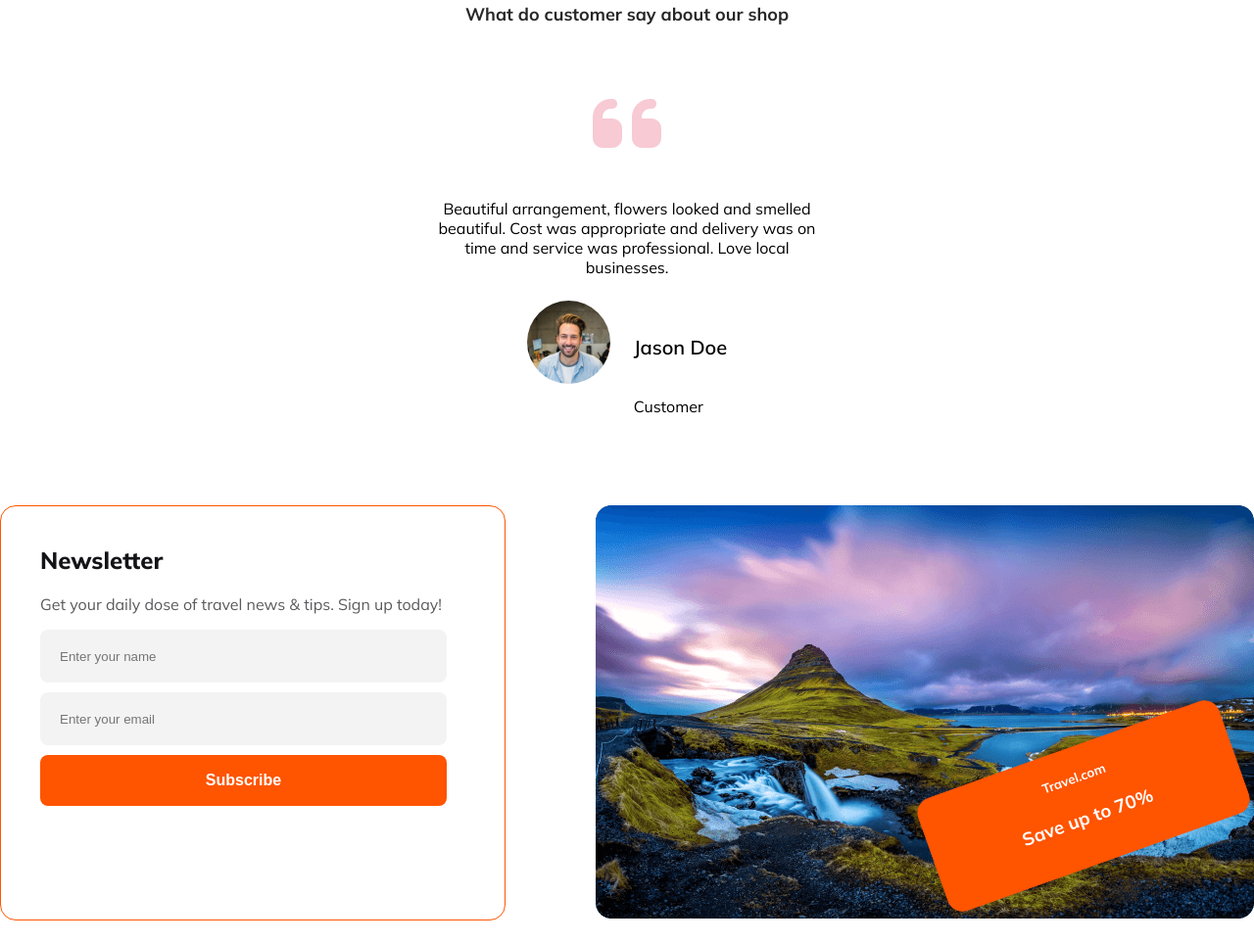
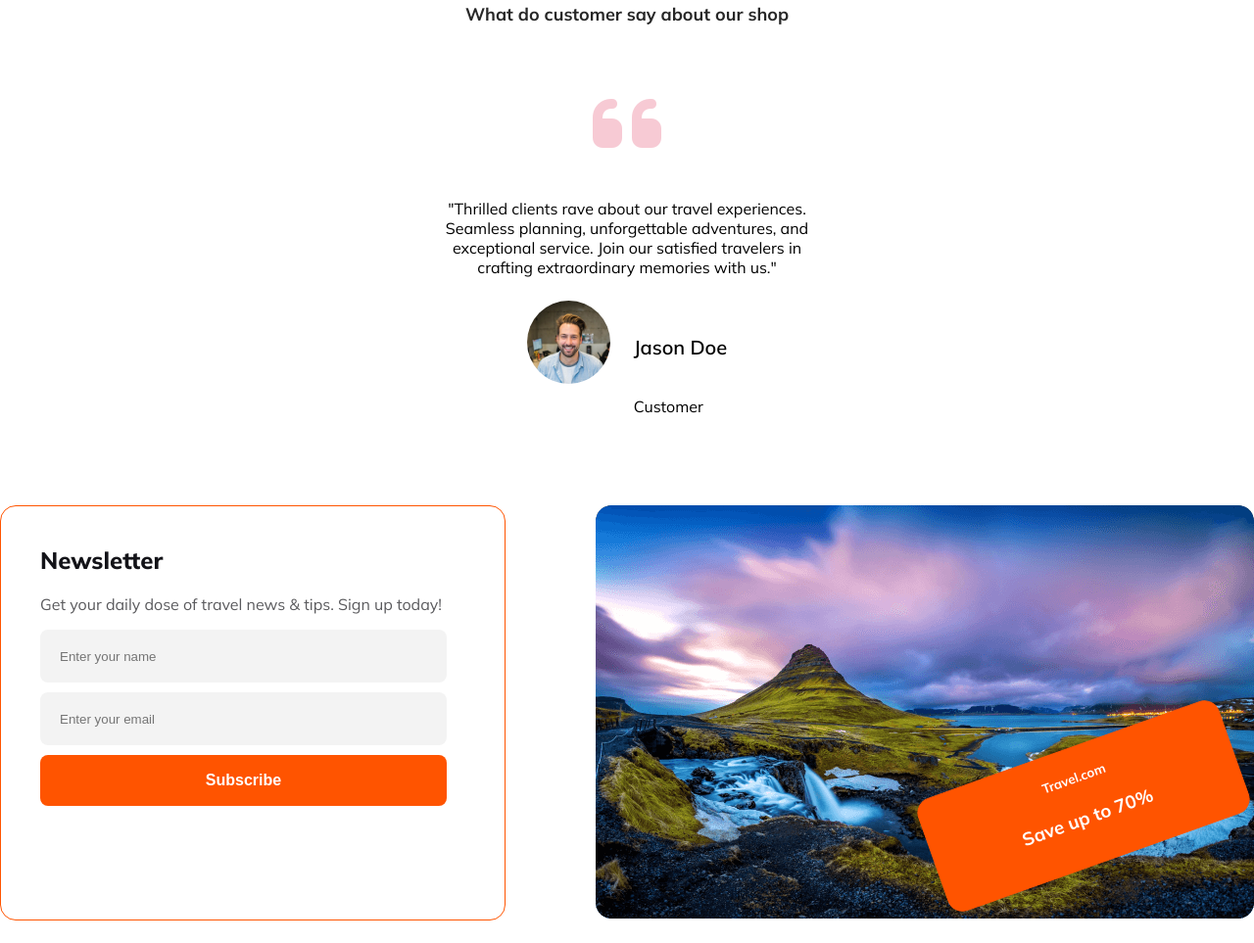
Before and after one commit to gopalbasak1/Bazz-Travel, a plain HTML site: page index.html in a window 1280 px wide. Shown: the part 6473-7436 px from the top of the page at 98% size. Drawn offline with Linux system fonts and the light colour scheme.

Commit message:
add client reviewed

```diff
--- a/index.html
+++ b/index.html
@@ -383,9 +383,8 @@
 
 
                             <div class="client-feedback">
-                                <p class="primary-details test">Beautiful arrangement, flowers looked and smelled beautiful.
-                                    Cost was appropriate and delivery was on time and service was professional. Love local
-                                    businesses.</p>
+                                <p class="primary-details test">"Thrilled clients rave about our travel experiences. Seamless planning, unforgettable adventures, and exceptional
+                                service. Join our satisfied travelers in crafting extraordinary memories with us."</p>
                             </div>
 
 
```
